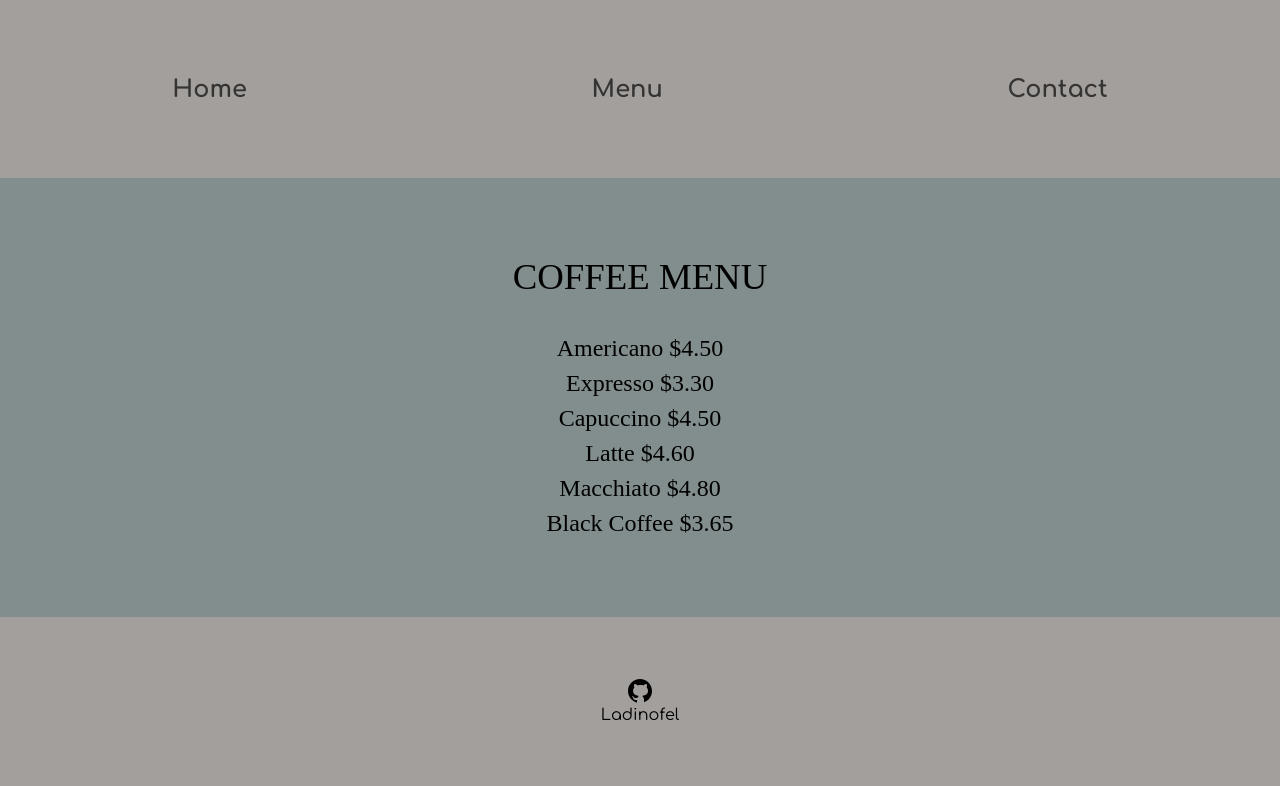
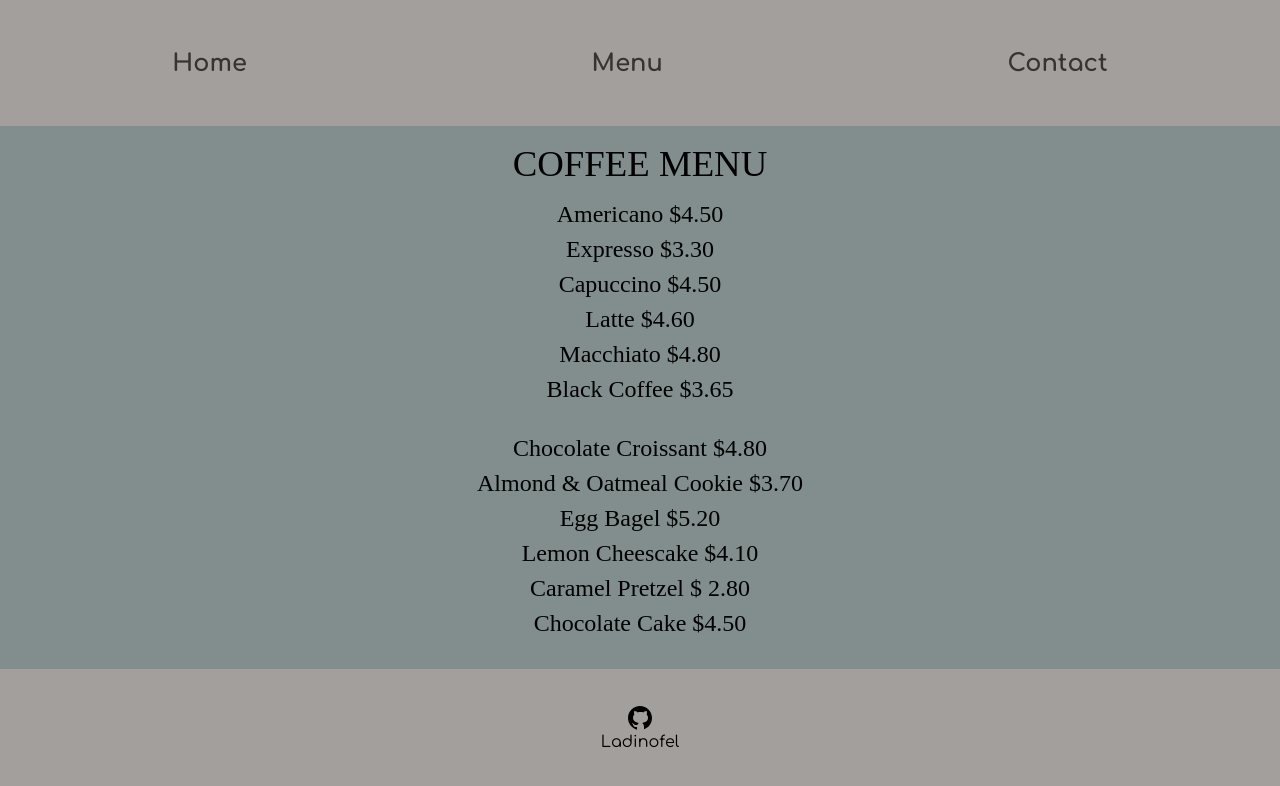
Before and after one commit to ladinofel/top-restaurant-page, a website built with webpack: page src/template.html in a window 1280 px wide. Both pictures are taken after a click on the element "Menu". Built offline with nearby package versions, Linux system fonts and the light colour scheme.

Commit message:
Add items and styling to the menu

```diff
--- a/src/header.js
+++ b/src/header.js
@@ -1,5 +1,6 @@
 import "./header.css";
 import { menuGenerator } from "./menu";
+import { midContentGenerator } from "./mid-content";
 
 const headerGenerator = () => {
   const header = document.createElement('div');
@@ -11,6 +12,10 @@ const headerGenerator = () => {
 	homeTitle.classList.add('header-link');
 	homeTitle.textContent = 'Home';
 	home.append(homeTitle);
+
+	home.addEventListener('click', () => {
+		location.reload();
+	});
 
 	const menu = document.createElement('div');
 	menu.classList.add('menu');
--- a/src/menu.css
+++ b/src/menu.css
@@ -5,14 +5,18 @@
   font-size:2.3rem;
   font-weight:lighter;
   justify-content: center;
-  margin-top: 5vh;
+
 }
 
-.menu-info {
+.menu-column {
   display: flex;
   flex-direction: column;
   font-size: 1.5rem;
   text-align: center;
   gap: 1vh;
-  margin-bottom: 10vh;
+  margin-bottom: 4vh;
 }
+
+.menu-title {
+  margin: 2vh 0 2vh 0;
+}
--- a/src/menu.js
+++ b/src/menu.js
@@ -14,10 +14,16 @@ const menuGenerator = () => {
   menuTitle.textContent = 'COFFEE MENU';
   menuHeader.append(menuTitle);
 
-  const menuInfo = document.createElement('div');
-  menuInfo.classList.add('menu-info');
+  const columnContainer = document.createElement('div');
+  columnContainer.classList.add('column-container');
 
-  const menuItems = [
+  const menuColumnA = document.createElement('div');
+  menuColumnA.classList.add('menu-column');
+
+  const menuColumnB = document.createElement('div');
+  menuColumnB.classList.add('menu-column');
+
+  const menuItemsA = [
     {name: 'Americano', price: '$4.50'},
     {name: 'Expresso', price: '$3.30'},
     {name: 'Capuccino', price: '$4.50'},
@@ -26,16 +32,32 @@ const menuGenerator = () => {
     {name: 'Black Coffee', price: '$3.65'},
   ];
 
-  menuItems.forEach(item => {
+  const menuItemsB = [
+    {name: 'Chocolate Croissant', price: '$4.80'},
+    {name: 'Almond & Oatmeal Cookie', price: '$3.70'},
+    {name: 'Egg Bagel', price: '$5.20'},
+    {name: 'Lemon Cheescake', price: '$4.10'},
+    {name: 'Caramel Pretzel', price: "$ 2.80"},
+    {name: 'Chocolate Cake', price: '$4.50'},
+  ];
+
+  menuItemsA.forEach(item => {
     const productContainer = document.createElement('div');
     productContainer.classList.add('product-item');
     productContainer.textContent = `${item.name} ${item.price}`;
-    menuInfo.append(productContainer);
+    menuColumnA.append(productContainer);
   })
 
-  menuContainer.append(menuHeader, menuInfo);
+  menuItemsB.forEach(item => {
+    const productContainer = document.createElement('div');
+    productContainer.classList.add('product-item');
+    productContainer.textContent = `${item.name} ${item.price}`;
+    menuColumnB.append(productContainer);
+  })
+
+  columnContainer.append(menuColumnA, menuColumnB);
+  menuContainer.append(menuHeader, columnContainer);
   midContainer.append(menuContainer);
-
 };
 
 export {menuGenerator};
```
Also changed, not shown: src/mid-content.js (line endings or trailing spaces).
